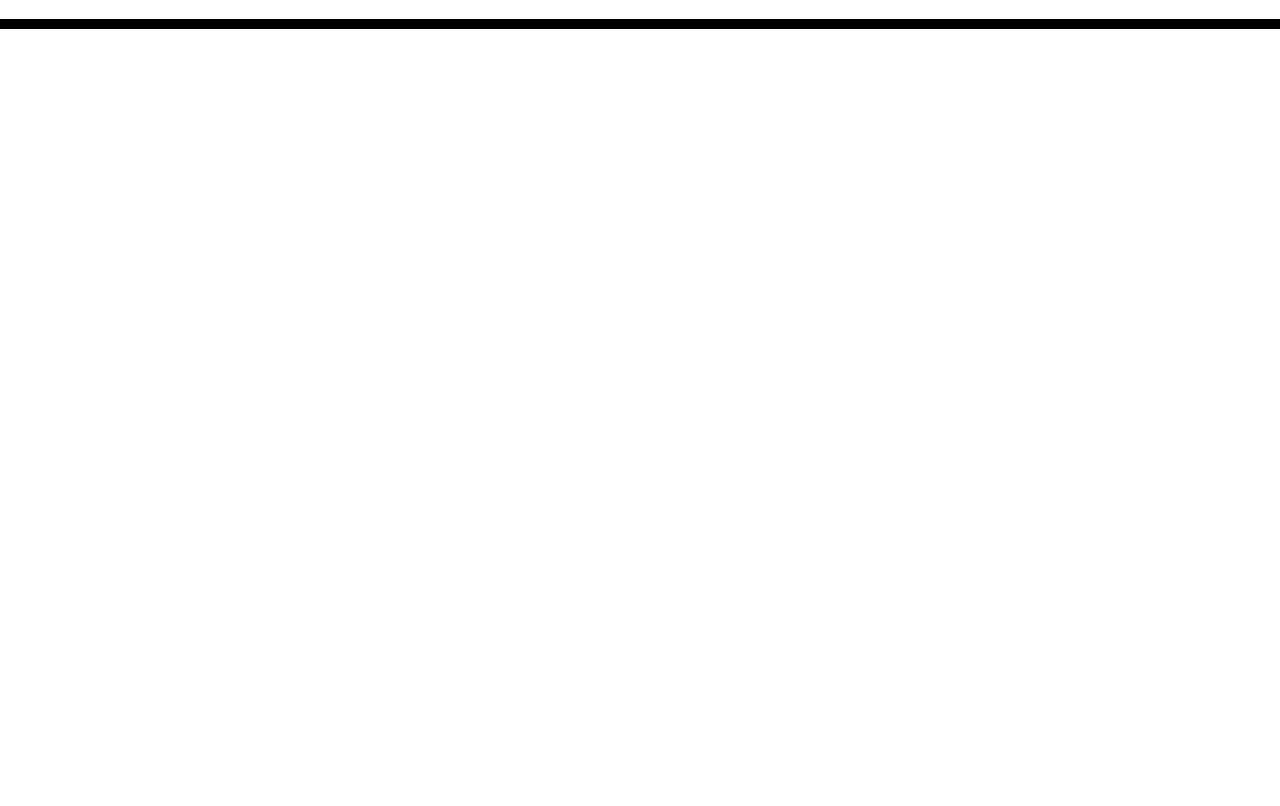
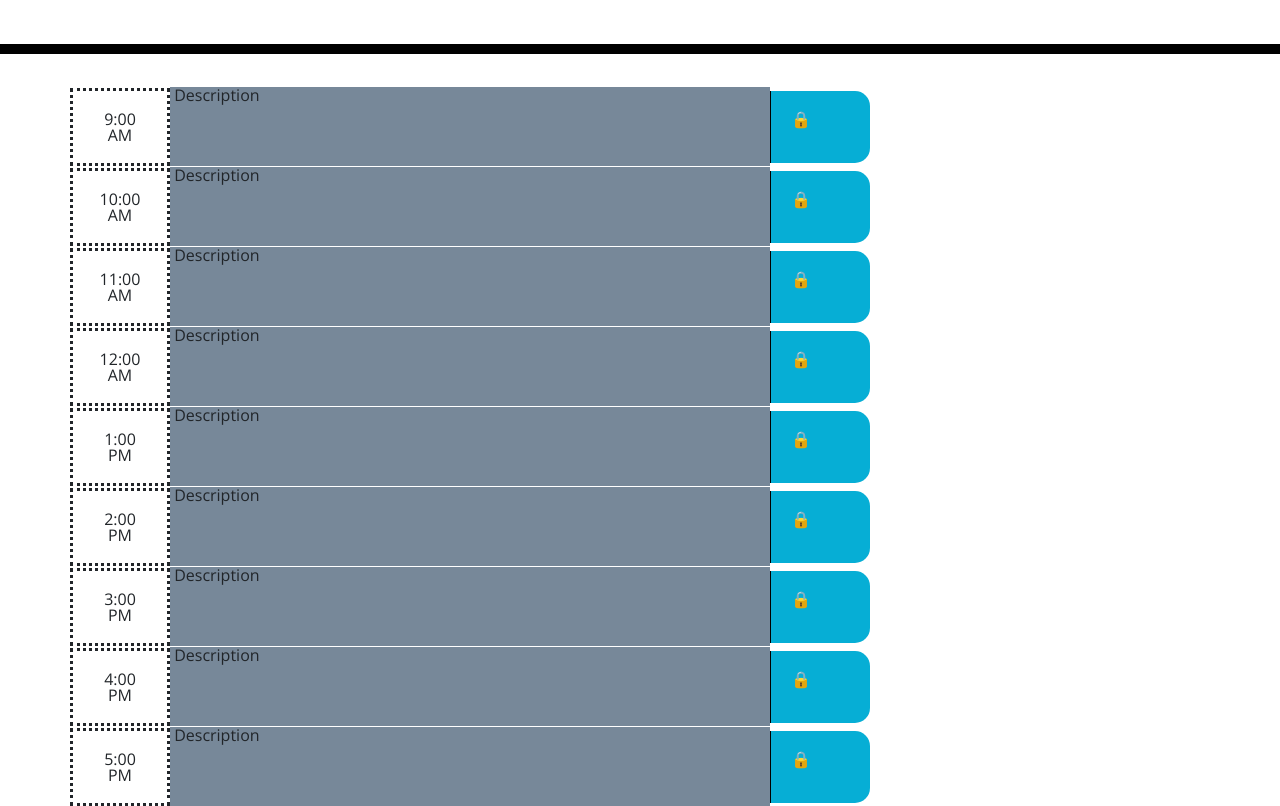
Before and after one commit to skip-thurm/work-scheduler, a plain HTML site: page index.html in a window 1280 px wide. Shown: the part 239-1045 px from the top of the page. Before the commit the page ends 800 px from the top, so only its background shows below. Drawn offline with nearby package versions, Linux system fonts and the light colour scheme; files that its build step writes are made by us from their sources; files whose address does not match are found by name.

Commit message:
Adds files

```diff
--- a/CSS/style.css
+++ b/CSS/style.css
@@ -16,7 +16,7 @@ textarea{
 .jumbotron {
   text-align: center;
   background-color: transparent;
-  color: black;
+  color: rgb(0, 0, 0);
   border-radius: 0;
   border-bottom: 10px solid black;
 }
@@ -25,9 +25,9 @@ textarea{
   white-space: pre-wrap;
 }
 
-.time-block{
-  text-align: center;
-  border-radius: 15px;
+.container {
+  display: flex;
+  justify-content: space-between;
 }
 
 .row {
@@ -57,7 +57,27 @@ textarea{
   color: white;
 }
 
+.timeBlock{
+  display: flex;
+  text-align: center;
+  padding: 20px;
+  margin: auto;
+  border-style: dotted;
+  width: 100px;
+}
+
+.description {
+  display: flex;
+  width: 600px;
+  border-color: #000000;
+  background-color: lightslategray;
+}
+
 .saveBtn {
+  display: flex;
+  width: 100px;
+  padding: 20px;
+  margin: auto;
   border-left: 1px solid black;
   border-top-right-radius: 15px;
   border-bottom-right-radius: 15px;
--- a/JavaScript/javascript.js
+++ b/JavaScript/javascript.js
@@ -0,0 +1,21 @@
+const timeBlock9 = document.getElementById("timeBlock9");
+const timeBlock10 = document.getElementById("timeBlock10");
+const timeBlock11 = document.getElementById("timeBlock11");
+const timeBlock12 = document.getElementById("timeBlock12");
+const timeBlock13 = document.getElementById("timeBlock13");
+const timeBlock14 = document.getElementById("timeBlock14");
+const timeBlock15 = document.getElementById("timeBlock15");
+const timeBlock16 = document.getElementById("timeBlock16");
+const timeBlock17 = document.getElementById("timeBlock17");
+
+timeBlock9.innerHTML = "9:00 AM";
+timeBlock10.innerHTML = "10:00 AM";
+timeBlock11.innerHTML = "11:00 AM";
+timeBlock12.innerHTML = "12:00 AM";
+timeBlock13.innerHTML = "1:00 PM";
+timeBlock14.innerHTML = "2:00 PM";
+timeBlock15.innerHTML = "3:00 PM";
+timeBlock16.innerHTML = "4:00 PM";
+timeBlock17.innerHTML = "5:00 PM";
+
+var description = document.getElementsByClassName("description");
--- a/index.html
+++ b/index.html
@@ -18,20 +18,130 @@
       href="https://fonts.googleapis.com/css?family=Open+Sans&display=swap"
       rel="stylesheet"
     />
-    <link rel="stylesheet" href="style.css" />
+    <link rel="stylesheet" href="/Users/skipperthurman/bootcamp/module-5-challenge/module-5-challenge/CSS/style.css" />
     <title>Work Day Scheduler</title>
+    <script type = "text/JavaScript" src = " https://MomentJS.com/downloads/moment.js"></script>
   </head>
 
   <body>
     <header class="jumbotron">
-      <h1 class="display-3">Work Day Scheduler</h1>
+      <h1 class="display-3" id="display-three">Work Day Scheduler</h1>
       <p class="lead">A simple calendar app for scheduling your work day</p>
       <p id="currentDay" class="lead"></p>
+
+      <div style = "font-size:25px" id = "todaysdate"></div>
+
+<!--Displays current date-->
+
+      <script type = "text/JavaScript">
+         var theDate = moment().format('MMMM Do YYYY');
+         document.getElementById("todaysdate").innerHTML = theDate;
+      </script>
+
     </header>
-    <div class="container">
-      <!-- Timeblocks go here -->
-    </div>
 
+<!--Containers for rows-->
+
+    <div class ="container" id="container9">
+      <div class="row" id="row9">
+        <div class="timeBlock" id="timeBlock9">
+      </div>
+        <div class="description" id="description9"> Description
+        </div>
+        <div class="saveBtn" id="saveBtn9">🔒
+        </div>
+      </div>
+      </div>
+
+      <div class ="container" id="container10">
+        <div class="row" id="row9">
+          <div class="timeBlock" id="timeBlock10">
+        </div>
+          <div class="description" id="description10"> Description
+          </div>
+          <div class="saveBtn" id="saveBtn10">🔒
+          </div>
+        </div>
+        </div>
+
+        <div class ="container" id="container11">
+          <div class="row" id="row9">
+            <div class="timeBlock" id="timeBlock11">
+          </div>
+            <div class="description" id="description11"> Description
+            </div>
+            <div class="saveBtn" id="saveBtn11">🔒
+            </div>
+          </div>
+          </div>
+
+          <div class ="container" id="container12">
+            <div class="row" id="row9">
+              <div class="timeBlock" id="timeBlock12">
+            </div>
+              <div class="description" id="description12"> Description
+              </div>
+              <div class="saveBtn" id="saveBtn12">🔒
+              </div>
+            </div>
+            </div>
+
+            <div class ="container" id="container13">
+              <div class="row" id="row9">
+                <div class="timeBlock" id="timeBlock13">
+              </div>
+                <div class="description" id="description13"> Description
+                </div>
+                <div class="saveBtn" id="saveBtn13">🔒
+                </div>
+              </div>
+              </div>
+
+              <div class ="container" id="container14">
+                <div class="row" id="row9">
+                  <div class="timeBlock" id="timeBlock14">
+                </div>
+                  <div class="description" id="description14"> Description
+                  </div>
+                  <div class="saveBtn" id="saveBtn14">🔒
+                  </div>
+                </div>
+                </div>
+
+                <div class ="container" id="container15">
+                  <div class="row" id="row9">
+                    <div class="timeBlock" id="timeBlock15">
+                  </div>
+                    <div class="description" id="description15"> Description
+                    </div>
+                    <div class="saveBtn" id="saveBtn15">🔒
+                    </div>
+                  </div>
+                  </div>
+
+                  <div class ="container" id="container16">
+                    <div class="row" id="row9">
+                      <div class="timeBlock" id="timeBlock16">
+                    </div>
+                      <div class="description" id="description16"> Description
+                      </div>
+                      <div class="saveBtn" id="saveBtn16">🔒
+                      </div>
+                    </div>
+                    </div>
+
+                    <div class ="container" id="container17">
+                      <div class="row" id="row9">
+                        <div class="timeBlock" id="timeBlock17">
+                      </div>
+                        <div class="description" id="description17"> Description
+                        </div>
+                        <div class="saveBtn" id="saveBtn17">🔒
+                        </div>
+                      </div>
+                      </div>
+
+    <script src="/Users/skipperthurman/bootcamp/module-5-challenge/module-5-challenge/JavaScript/javascript.js"></script>
     <script src="https://code.jquery.com/jquery-3.4.1.min.js"></script>
     <script src="https://cdnjs.cloudflare.com/ajax/libs/moment.js/2.24.0/moment.min.js"></script>
   </body>
```
Also changed, not shown: images/screenshot.png (added), 3 other files.
